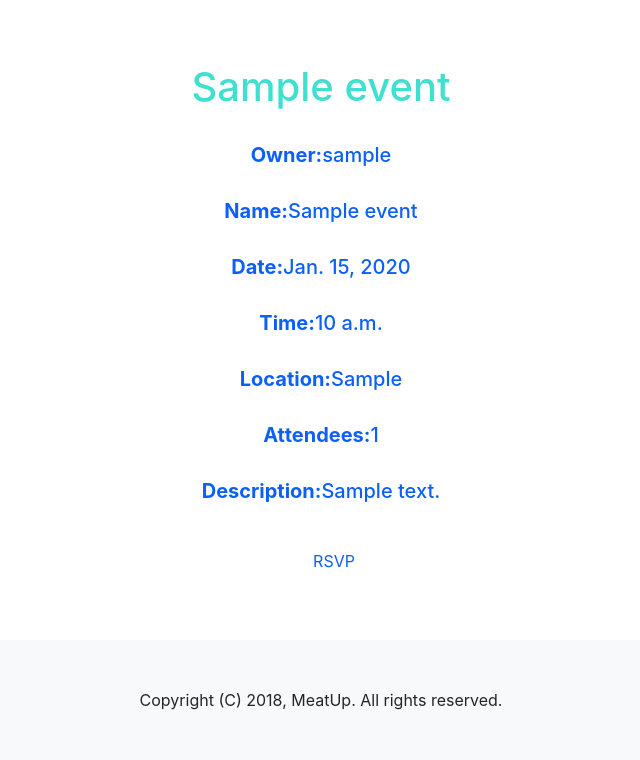
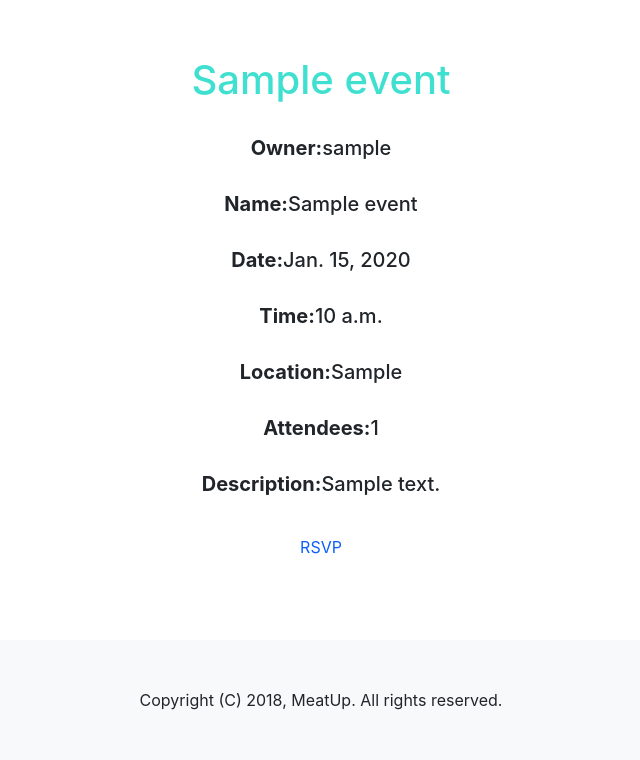
Before and after one commit to laynahgao/gaproject2-Meatup, a Django app: page /events/1 in a window 1280 px wide. Shown: the part 48-808 px from the top of the page, without its empty margins (319-959 px from the left). Run offline with Django 3.2, Linux system fonts and the light colour scheme; tables that the repository leaves empty hold one stand-in row (values such as "Sample post"); some libraries are stand-ins or nearby versions.

Commit message:
event detail update 2

```diff
--- a/meatup/templates/event_detail.html
+++ b/meatup/templates/event_detail.html
@@ -3,7 +3,7 @@
 {% block content %}
 
 
- <a class="btn" data-id="{{event.id}}" href="{% url 'event_attendees' id=event.id %}">
+ <a class="btn" data-id="{{event.id}}" href="{% url 'event_attendees' id=event.id %}"></a>
 <div class = "event_detail" >
 <h1>{{ event.event_name  }} <!-- <a href ="{% url 'event_edit' id=event.id %}">(edit)</a> --> </h2>
 <br/>
```
